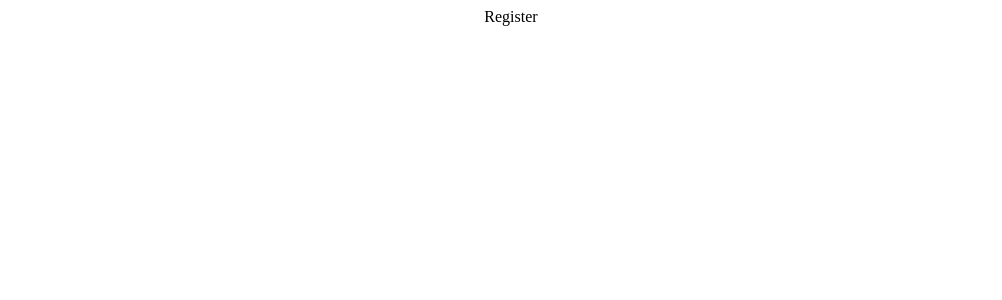
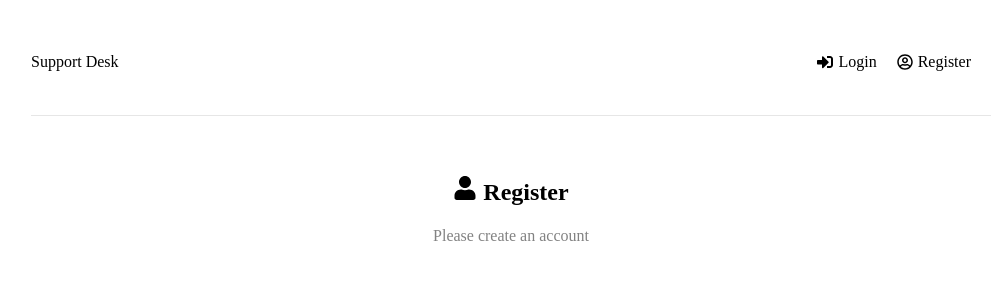
Before and after one commit to carinyperez/support-desk-app, a React (Create React App) app in the folder frontend/: page /register in a window 1280 px wide. Shown: the top 300 px of the page, without its empty margins (129-1131 px from the left). Built offline with nearby package versions, Linux system fonts and the light colour scheme.

Commit message:
feat add header and register components

```diff
--- a/frontend/src/App.tsx
+++ b/frontend/src/App.tsx
@@ -1,13 +1,16 @@
 import { BrowserRouter as Router, Routes, Route} from 'react-router-dom';
+import Header from './components/Header';
 import Home from './pages/Home';
 import Login from './pages/Login';
 import Register from './pages/Register';
+
 
 function App() {
   return (
     <>
       <Router>
         <div className='container'>
+            <Header/>
             <Routes>
                 <Route path='/' element={<Home/>}/>
                 <Route path='/login' element={<Login/>}/>
--- /dev/null
+++ b/frontend/src/components/Header.tsx
@@ -0,0 +1,26 @@
+import {FaSignInAlt, FaSignOutAlt, FaRegUserCircle} from 'react-icons/fa';
+import {Link} from 'react-router-dom';
+
+const Header = () => {
+	return (
+		<header className='header'>
+			<div className='logo'>
+				<Link to='/'>Support Desk</Link>
+			</div>
+			<ul>
+				<li>
+					<Link to='/login'>
+						<FaSignInAlt/> Login
+					</Link>
+					<li>
+				</li>
+				<Link to='/register'>
+					<FaRegUserCircle/> Register
+				</Link>
+				</li>
+			</ul>
+		</header>
+	)
+}
+
+export default Header;
--- a/frontend/src/index.css
+++ b/frontend/src/index.css
@@ -40,13 +40,14 @@ a {
   }
 
   .header ul {
-	display: flex;
+	display: flex-end;
 	align-items: center;
 	justify-content: space-between;
   }
 
   .header ul li {
-	margin-left: 20px;
+	margin-right: 20px;
+	display: inline-flex;
   }
 
   .header ul li a {
@@ -60,7 +61,7 @@ a {
 
   .header ul li a svg {
 	margin-right: 5px;
-  }
+  } */
 
   .heading {
 	font-size: 2rem;
--- a/frontend/src/pages/Register.tsx
+++ b/frontend/src/pages/Register.tsx
@@ -1,8 +1,26 @@
+import {useState} from 'react';
+import { FaUser } from 'react-icons/fa';
+
+
 const Register = () => {
+	const [formData, setFormData] = useState({
+		name: '',
+		email: '',
+		password: '',
+		confirmPassword: ''
+	})
+
+	const {name, email, password, confirmPassword} = formData;
+
 	return (
-		<div>
-			Register
-		</div>
+		<>
+		<section className='heading' >
+			<h1>
+				<FaUser/> Register
+			</h1>
+			<p>Please create an account</p>
+		</section>
+		</>
 	)
 }
 
```
